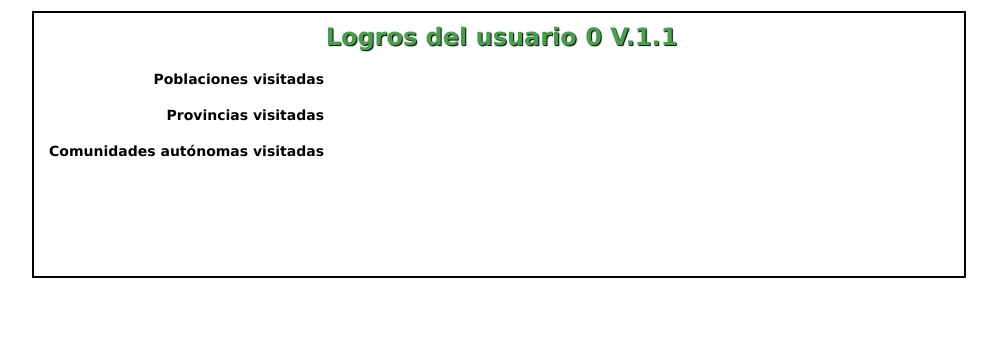
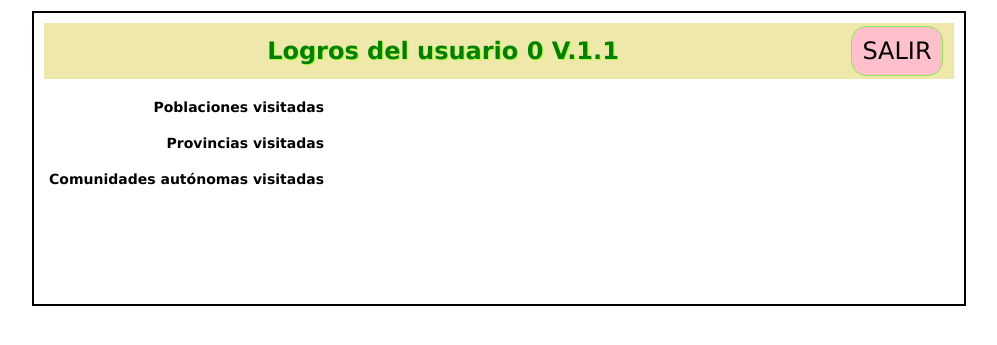
Before and after one commit to makoki13/geobiking, a PHP site: page /frontend/logros.php in a window 1280 px wide. Shown: the top 345 px of the page, without its empty margins (141-1138 px from the left). Run offline with PHP 8.4, Linux system fonts and the light colour scheme; data that the repository does not hold is empty; some libraries are stand-ins or nearby versions.

Commit message:
pequeños cambios estilo y boton de salir

```diff
--- a/app/frontend/estilos.css
+++ b/app/frontend/estilos.css
@@ -56,9 +56,9 @@ input[type="submit"]:hover {
     padding-right: 5px;
     font-family: Verdana, Geneva, Tahoma, sans-serif;
     font-size: 24px;
-    color: #45a049;
+    color: green;
     font-weight: bolder;
-    text-shadow: 1px 1px 1px black;
+    text-shadow: 1px 1px 1px greenyellow;
 }
 
 .titulo_campo {
--- a/app/frontend/logros.php
+++ b/app/frontend/logros.php
@@ -32,6 +32,10 @@
                 ver_logros_autonomia();
             }
         }
+
+        function atras() {
+            document.getElementById("frm_inicio").submit();
+        }
     </script>
 </head>
 <body>
@@ -41,7 +45,16 @@
             <td style="min-width:600px;">
                 <table style="width:100%;border:2px solid black;" rules="none" cellpadding="10px">
                     <tr>
-                        <td class="titulo_logros" colspan="2">Logros del usuario <?php echo $usuario; ?> V.1.1</td>
+                        <td colspan="2">
+                            <table style="width:100%;background-color:palegoldenrod;">
+                                <tr>
+                                    <td class="titulo_logros" style="width:100%;" >Logros del usuario <?php echo $usuario; ?> V.1.1</td>
+                                    <td class="titulo_logros" style="min-width:100px;" >
+                                        <button style="background-color:pink;" onclick="atras();">SALIR</button>
+                                    </td>
+                                </tr>
+                            </table>
+                        </td>
                     </tr>
                     <tr>
                         <td class="titulo_campo" style="min-width:280px;">Poblaciones visitadas</td>
@@ -89,6 +102,8 @@
             </td>
             <td style="width:50%;"></td>
         </tr>
+
+        <form id="frm_inicio" name="frm_inicio" action="../index.php" method="post" style="display:none;"></form>
     </table>
 
     <script>
```
